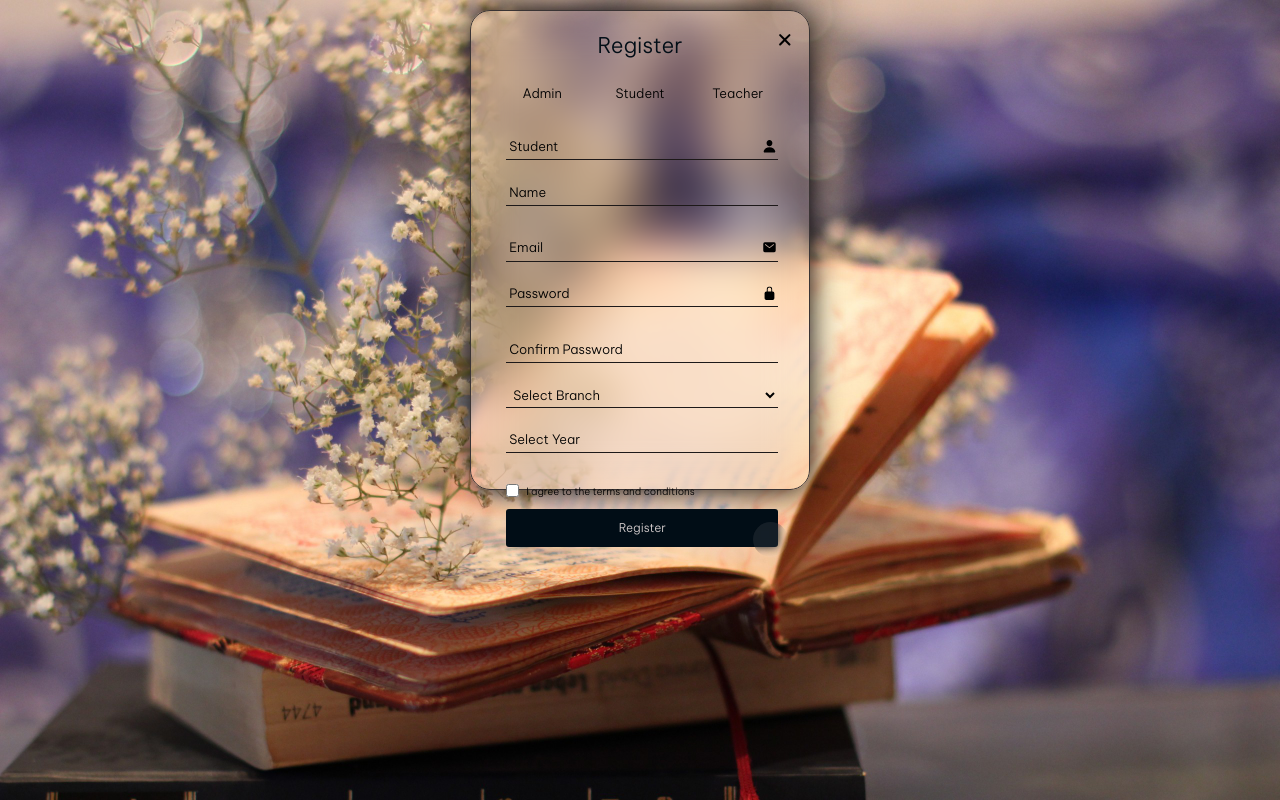
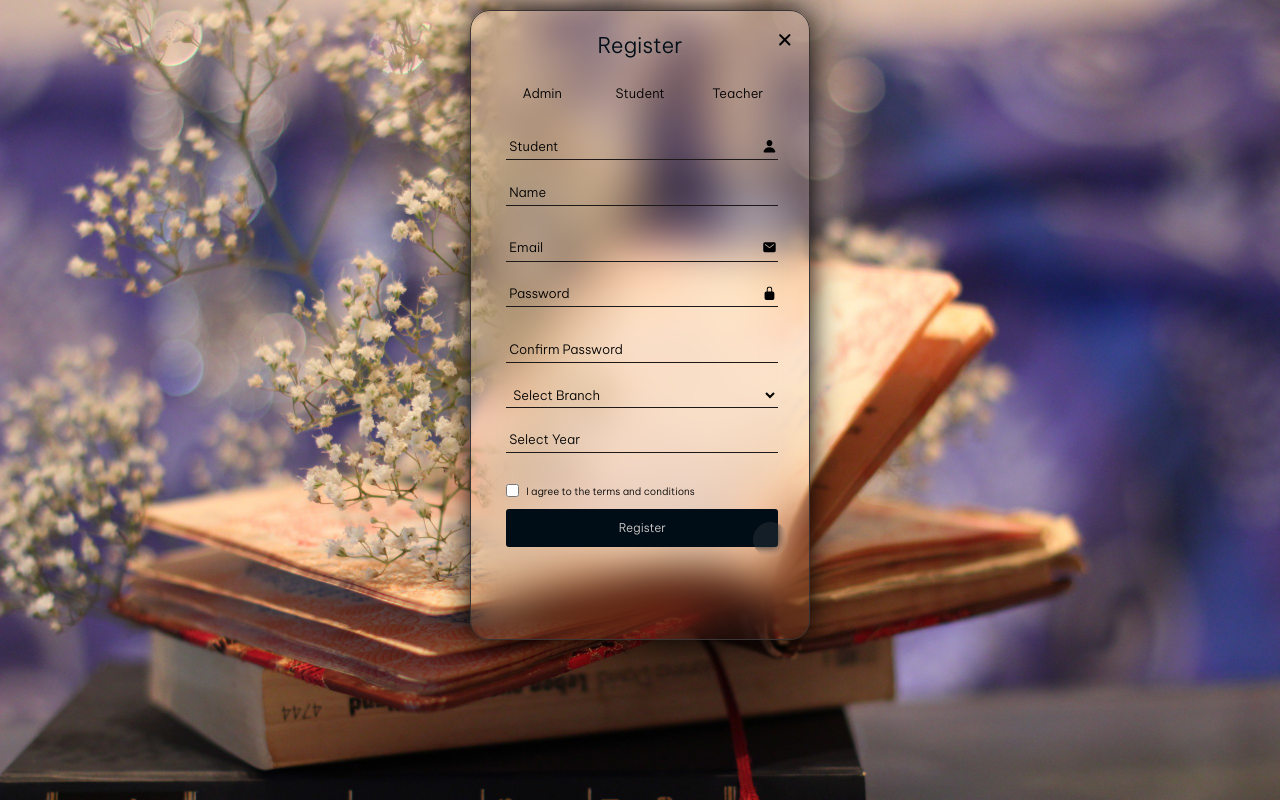
Before and after one commit to harshit1142/Quizopia, a React (Create React App) app: page /signup in a window 1280 px wide. Built offline with nearby package versions, Linux system fonts and the light colour scheme.

Commit message:
Fix : CSS

```diff
--- a/src/Pages/Login-Signup Pages/styles.css
+++ b/src/Pages/Login-Signup Pages/styles.css
@@ -16,9 +16,10 @@
 
 
 .wrapper {
-    height: 100vh;
-    overflow-y: hidden;
-    overflow-x: hidden;
+    height: 100%;
+    min-height: 100vh;
+    /* overflow-y: hidden;
+    overflow-x: hidden; */
     /* background-color: #D9AFD9;
     background-image: linear-gradient(45deg, #D9AFD9 0%, #97D9E1 100%); */
     background: url(wp12630153-book-pc-wallpapers.jpg);
@@ -45,7 +46,7 @@
 
 .container {
     width: 340px;
-    height: 480px;
+    height: 630px;
     position: relative;
     display: flex;
     flex-direction: column;
@@ -58,6 +59,10 @@
     backdrop-filter: blur(20px);
     box-shadow: 0 0 30px rgba(0, 0, 0, 5);
     display: flex;
+}
+
+.sidebar {
+    height: 100vh;
 }
 
 .container-login {
@@ -292,7 +297,7 @@ p {
 @media(max-width:345px) {
     .container {
         width: 250px;
-        height: 400px;
+        /* height: 400px; */
         margin-top: 50px;
     }
 
@@ -354,7 +359,7 @@ p {
 @media(min-width:345px) and (max-width:545px) {
     .container {
         width: 300px;
-        height: 440px;
+        /* height: 440px; */
         margin-top: 30px;
     }
 
```
